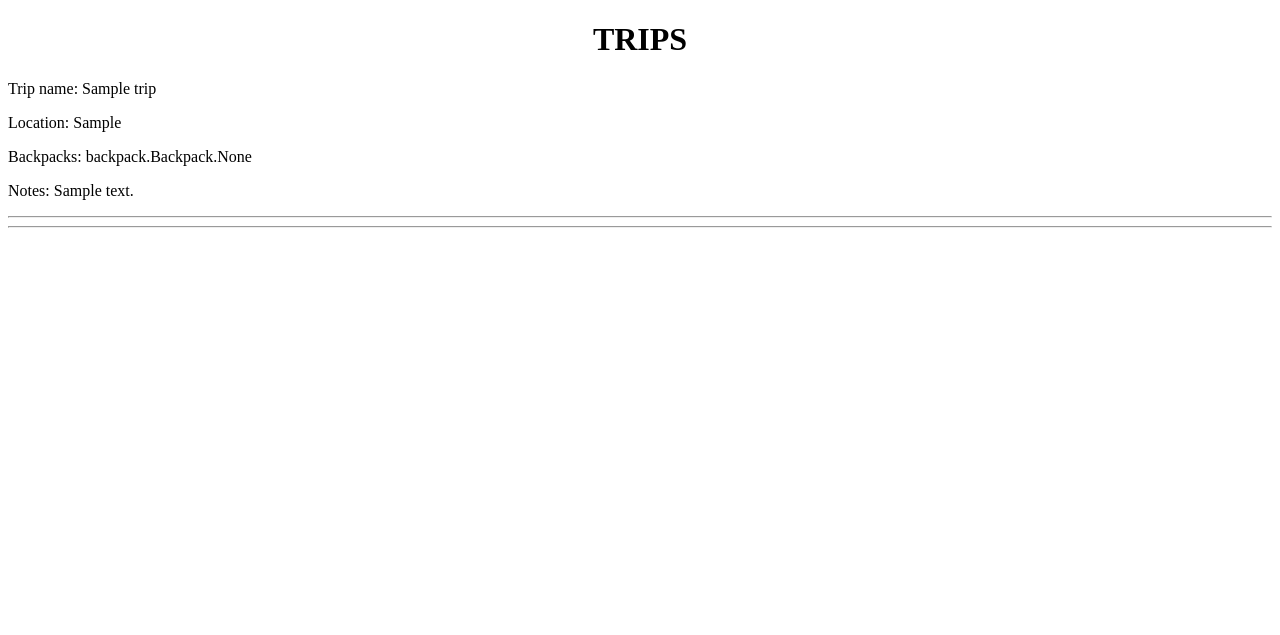
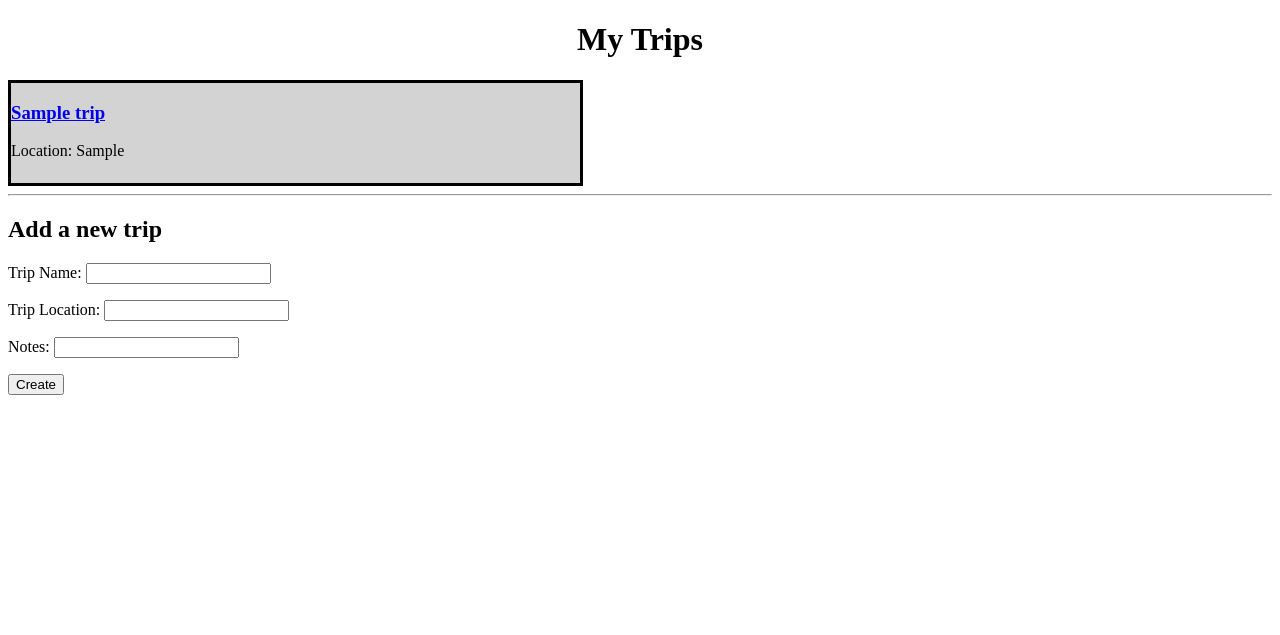
Before and after one commit to JackPound/pack-a-pack-old-, a Django app: template pack_a_pack/pack_a_pack/backpack/templates/trips.html in a window 1280 px wide. Shown: the part 26-661 px from the top of the page. Run offline with Django 3.2, Linux system fonts and the light colour scheme; the template is opened without the code that fills it: values that come from a table or form of the project are taken from there, others are empty; tables that the repository leaves empty hold one stand-in row (values such as "Sample post"); parts of the project's set-up code (start-up, migrations or seed data) failed here and were passed over.

Commit message:
users trips displaying on trips page and link to individual trip page, trip form for creating new trip on trips page

```diff
--- a/pack_a_pack/pack_a_pack/backpack/forms.py
+++ b/pack_a_pack/pack_a_pack/backpack/forms.py
@@ -9,3 +9,8 @@ class SignupForm(forms.Form):
 	username = forms.CharField(label='Username', max_length=64)
 	email = forms.CharField(label='Email', max_length=64)
 	password = forms.CharField(widget=forms.PasswordInput())
+
+class TripForm(forms.Form):
+	name = forms.CharField(label='Trip Name', max_length=100)
+	location = forms.CharField(label='Trip Location', max_length=100)
+	notes = forms.CharField(max_length=300)
--- a/pack_a_pack/pack_a_pack/backpack/templates/trips.html
+++ b/pack_a_pack/pack_a_pack/backpack/templates/trips.html
@@ -1,13 +1,20 @@
 {% extends 'base.html' %}
 {% block content %}
 
-	<h1 class="pageHead">TRIPS</h1>
-  	{% for trip in trips %}
-		<p>Trip name: {{ trip.name }}</p>
-		<p>Location: {{trip.location}}</p>
-		<p>Backpacks: {{trip.backpacks}}</p>
-		<p>Notes: {{trip.notes}}</p>
-		<hr />
+	<h1 class="pageHead">My Trips</h1>
+  	<div class="allTrips">
+  		{% for trip in trips %}
+		<div class="oneTrip" style="display:inline-block;width:45%;height:100px;border:3px solid black;background-color:lightgrey;">
+			<h3><a href="/trips/{{trip.id}}">{{ trip.name }}</a></h3>
+			<p>Location: {{trip.location}}</p>
+		</div>
 	{% endfor %}
-		<hr />
+	</div>
+	<hr />
+	<h2>Add a new trip</h2>
+	<form method="POST" action="." class="tripForm">
+		{% csrf_token %}
+		{{ form.as_p }}
+		<input type="submit" value="Create" />
+	</form>
 {% endblock %}
```
Also changed, not shown: pack_a_pack/pack_a_pack/backpack/views.py (+3 -5 lines), pack_a_pack/pack_a_pack/backpack/static/style.css (line endings or trailing spaces).
